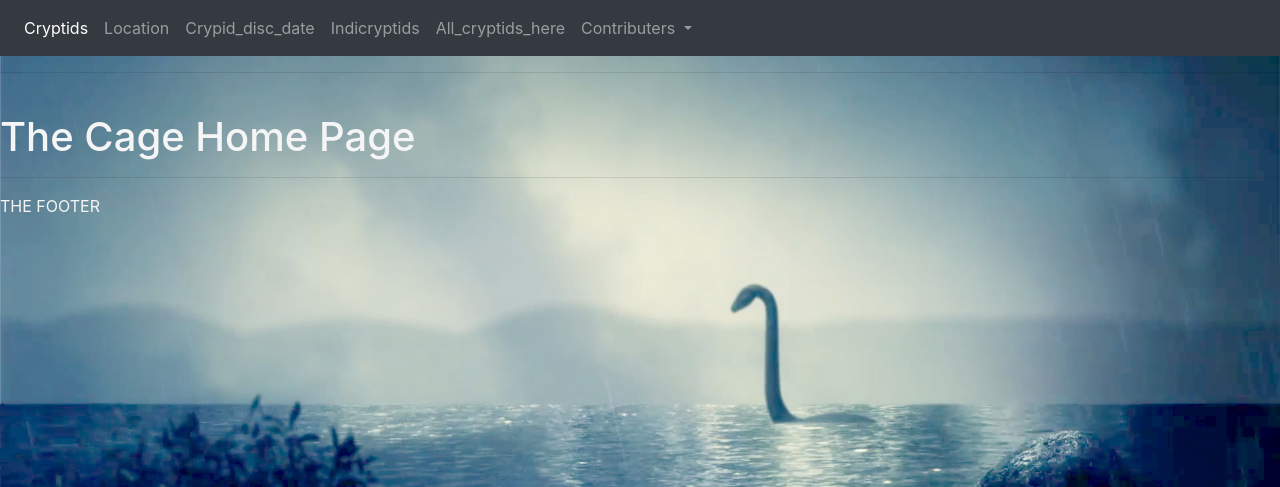
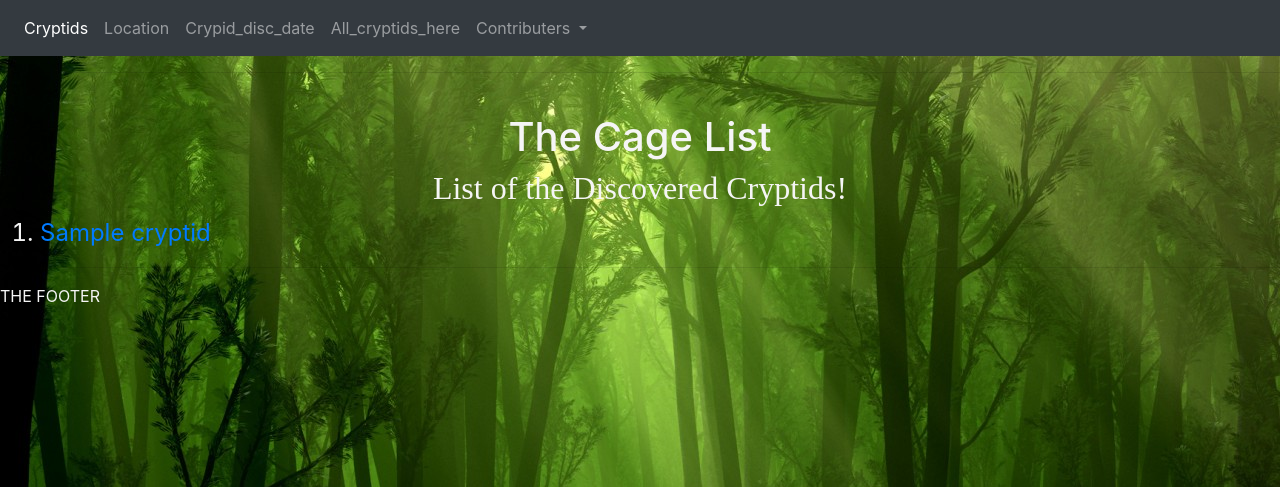
Before and after one commit to OperationCage/TheCage, a Django app: page /cryptids/ in a window 1280 px wide. Shown: the top 487 px of the page. Run offline with Django 3.2, Linux system fonts and the light colour scheme; tables that the repository leaves empty hold one stand-in row (values such as "Sample post"); some libraries are stand-ins or nearby versions.

Commit message:
worked with Neil to create dynamic cryptid pages from db

```diff
--- a/thecage/polls/admin.py
+++ b/thecage/polls/admin.py
@@ -1,7 +1,5 @@
 from django.contrib import admin
-from .models import Name, Location, DiscoveryDate, Description
+from .models import Cryptid, Location
 
-admin.site.register(Name)
+admin.site.register(Cryptid)
 admin.site.register(Location)
-admin.site.register(DiscoveryDate)
-admin.site.register(Description)
--- a/thecage/polls/models.py
+++ b/thecage/polls/models.py
@@ -2,27 +2,17 @@ import datetime
 from django.db import models
 from django.utils import timezone
 
-class Name(models.Model):
-    name_text = models.CharField(max_length=200)
-    pub_date = models.DateTimeField("date published")
+class Cryptid(models.Model):
+    name = models.CharField(max_length=200)
+    description = models.TextField()
+    discovered_date = models.DateTimeField("date discovered")
 
     def __str__(self):
-        return self.name_text
+        return self.name
 
 class Location(models.Model):
-    name = models.ForeignKey(Name, on_delete=models.CASCADE)
-    location_text = models.CharField(max_length=200)
+    name = models.CharField(max_length=255)
+    cryptids = models.ManyToManyField(Cryptid, related_name="locations")
 
     def __str__(self):
-        return self.location_text
-
-class Description(models.Model):
-    name = models.ForeignKey(Name, on_delete=models.CASCADE)
-    description_text = models.CharField(max_length=400)
-
-    def __str__(self):
-        return self.description_text
-
-class DiscoveryDate(models.Model):
-    name = models.ForeignKey(Name, on_delete=models.CASCADE)
-    discoveryDate_text = models.DateTimeField("date discovered")
+        return self.name
--- a/thecage/polls/templates/footer.html
+++ b/thecage/polls/templates/footer.html
@@ -3,7 +3,7 @@
 <head>
     <meta charset="UTF-8">
     <meta name="viewport" content="width=device-width, initial-scale=1.0">
-    <title>Document</title>
+    <title></title>
 </head>
 <body>
     THE FOOTER
--- a/thecage/polls/templates/navbar.html
+++ b/thecage/polls/templates/navbar.html
@@ -15,9 +15,6 @@
         <li class="nav-item">
           <a class="nav-link" href="{% url 'cryptid_disc_date' %}">Crypid_disc_date</a>
         </li>
-        <li class="nav-item">
-            <a class="nav-link" href="{% url 'indicryptids' %}">Indicryptids</a>
-          </li>
           <li class="nav-item">
             <a class="nav-link" href="{% url 'all_cryptids_here' %}">All_cryptids_here</a>
           </li>
--- a/thecage/polls/templates/polls/all_cryptids_here.html
+++ b/thecage/polls/templates/polls/all_cryptids_here.html
@@ -8,8 +8,8 @@
 <h2>List of the Discovered Cryptids!</h2>
 
 <ul class="cryptidList">
-    {% for cryptids in name %}
-        <li>{{ cryptids.name_text }}</li>
+    {% for cryptid in cryptids %}
+        <li><a href="{% url 'cryptid' cryptid.id %}">{{ cryptid.name }}</a></li>
     {% endfor %}
 </ul>
 
@@ -19,7 +19,7 @@
         background-repeat: no-repeat;
         background-size: cover;
         color:whitesmoke;
-  }
+    }
     h1, h2{
         text-align: center;
     }
--- a/thecage/polls/templates/polls/indicryptids.html
+++ b/thecage/polls/templates/polls/indicryptids.html
@@ -12,6 +12,6 @@
         color:whitesmoke;
 }
 </style>
-    <h1> each crypids</h1>
+    <h1>{{ cryptid.name }}</h1>
 
 {% endblock %}
--- a/thecage/polls/urls.py
+++ b/thecage/polls/urls.py
@@ -3,8 +3,9 @@ from . import views
 
 urlpatterns = [
     path("cryptids/", views.cryptids, name='cryptids'),
+    path("cryptids/<int:cryptid_id>/", views.cryptid, name="cryptid"),
+
     path("location/", views.location, name='location'),
-    path("indicryptids/", views.indicryptids, name='indicryptids'),
     path("all_cryptids_here/", views.all_cryptids_here, name='all_cryptids_here'),
     path("cryptid_disc_date/", views.cryptid_disc_date, name='cryptid_disc_date'),
     path("", views.home, name="home"),
--- a/thecage/polls/views.py
+++ b/thecage/polls/views.py
@@ -1,20 +1,23 @@
 from django.shortcuts import render
-from django.http import HttpResponse
+from .models import Cryptid
 
 def cryptids(request):
-    return render(request, './polls/cryptids.html')
+    data={"cryptids": Cryptid.objects.all()}
+    return render(request, 'polls/all_cryptids_here.html', data)
+
+def cryptid(request, cryptid_id):
+    data={"cryptid": Cryptid.objects.get(pk=cryptid_id)}
+    return render(request, "polls/indicryptids.html", data)
 
 def location(request):
-    return render(request, './polls/location.html')
+    return render(request, 'polls/location.html')
 
 def home(request):
     return render(request, './main.html')
 
-def indicryptids(request):
-    return render(request, './polls/indicryptids.html')
-
 def all_cryptids_here(request):
-    return render(request, './polls/all_cryptids_here.html')
+    data={"names": Cryptid.objects.all()}
+    return render(request, 'polls/all_cryptids_here.html', data)
 
 def cryptid_disc_date(request):
-    return render(request, './polls/cryptid_disc_date.html')
+    return render(request, 'polls/cryptid_disc_date.html')
```
Also changed, not shown: thecage/polls/migrations/0002_auto_20210318_1424.py (added), thecage/polls/migrations/0003_auto_20210318_1428.py (added), thecage/polls/migrations/0004_auto_20210318_1436.py (added).
